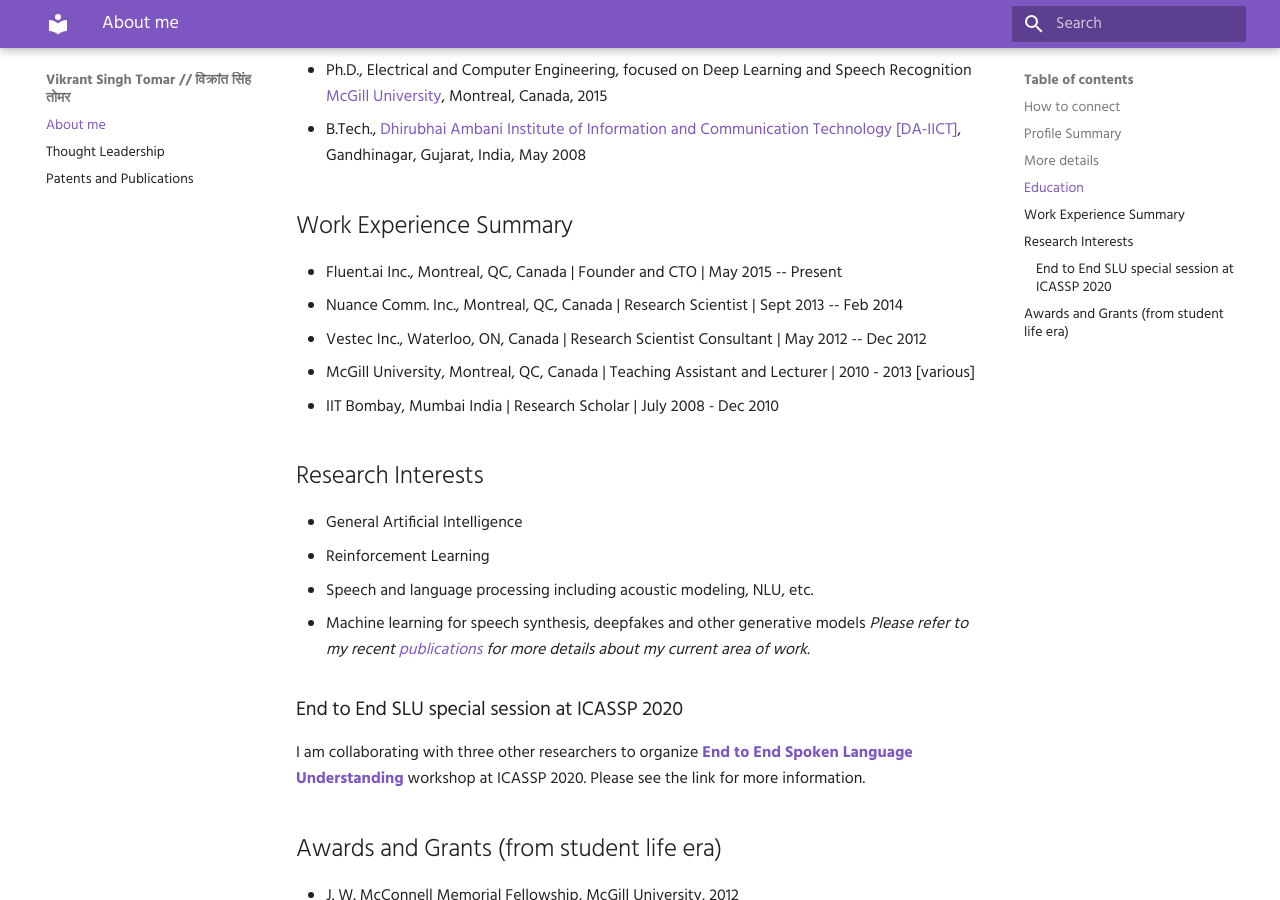
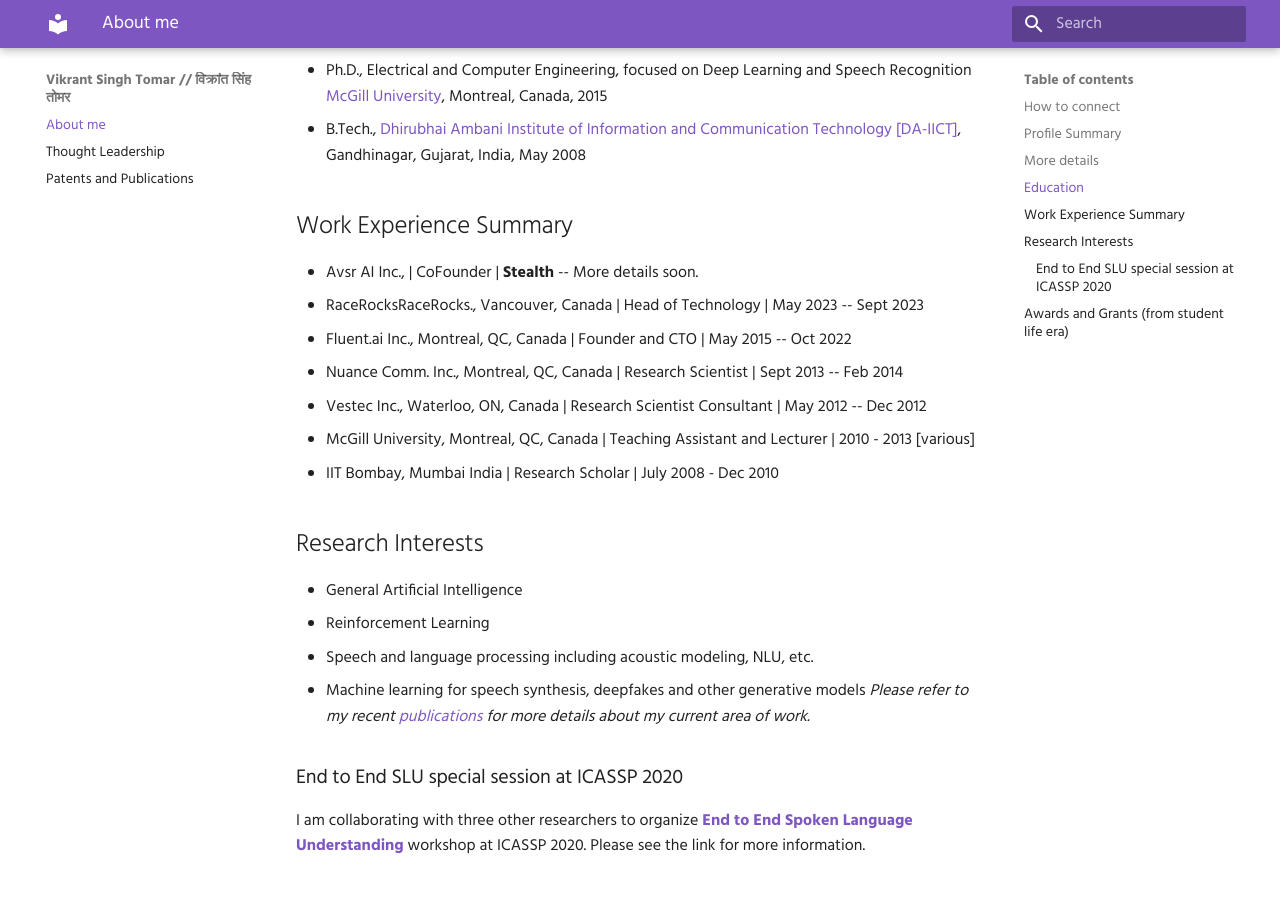
Before and after one commit to vktt/vktt.github.io, an MkDocs documentation site: the page built from docs/index.md, in a window 1280 px wide and 900 px high, scrolled down 1716 px. Built offline with MkDocs 1.6.1 and Material for MkDocs 9.7.7, drawn with Linux system fonts in a browser that asks for light colours; comment, search, counter and statistics services are not loaded.

Commit message:
Updated profile

```diff
--- a/docs/index.md
+++ b/docs/index.md
@@ -49,7 +49,9 @@
 
 
 ## Work Experience Summary
-- Fluent.ai Inc., Montreal, QC, Canada | Founder and CTO  | May 2015 -- Present
+- Avsr AI Inc., | CoFounder | **Stealth** -- More details soon.
+- RaceRocksRaceRocks., Vancouver, Canada | Head of Technology | May 2023 -- Sept 2023
+- Fluent.ai Inc., Montreal, QC, Canada | Founder and CTO  | May 2015 -- Oct 2022
 - Nuance Comm. Inc., Montreal, QC, Canada | Research Scientist  | Sept 2013 -- Feb 2014
 - Vestec Inc., Waterloo, ON, Canada | Research Scientist Consultant | May 2012 -- Dec 2012
 - McGill University, Montreal, QC, Canada | Teaching Assistant and Lecturer | 2010 - 2013 [various]
```
